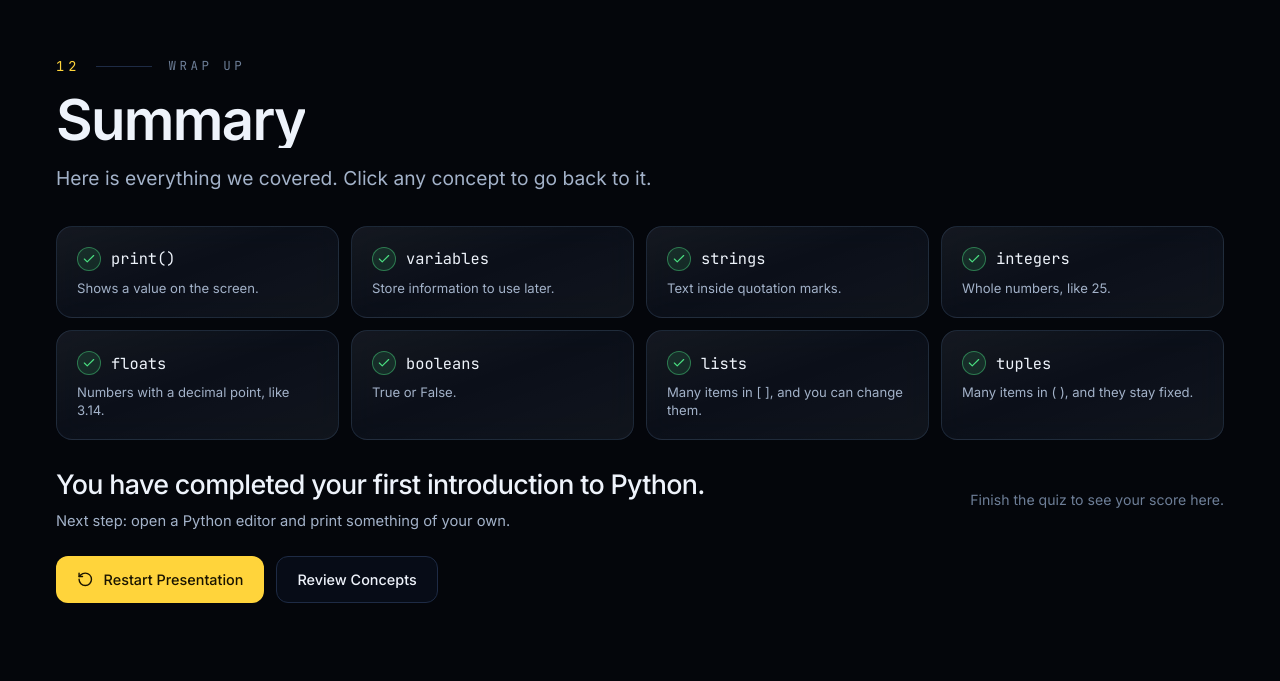
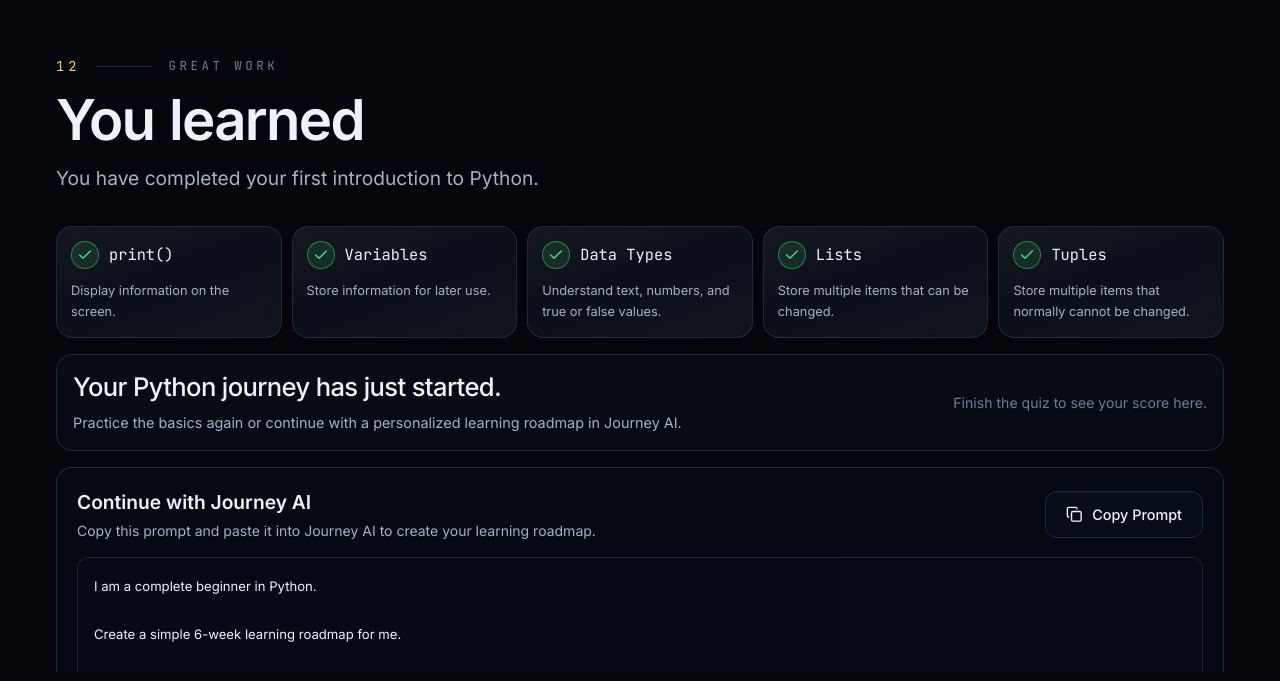
Before and after one commit to muntherh/python-basics-interactive-workshop, a React (Vite) app: page / in a window 1280 px wide. Shown: the part 8824-9505 px from the top of the page. Built offline with nearby package versions, Linux system fonts and the light colour scheme.

Commit message:
Add Journey AI prompt copy section

```diff
--- a/src/sections/SummarySection.tsx
+++ b/src/sections/SummarySection.tsx
@@ -1,73 +1,145 @@
 import { motion, useReducedMotion } from "framer-motion";
-import { Check, RotateCcw, Sparkles } from "lucide-react";
+import { useState } from "react";
+import {
+  Check,
+  CheckCheck,
+  Copy,
+  ExternalLink,
+  RotateCcw,
+  Sparkles,
+} from "lucide-react";
 import { ActionButton } from "@/components/ActionButton";
 import {
   PresentationSection,
   type SectionProps,
 } from "@/components/PresentationSection";
 import { Reveal } from "@/components/Reveal";
-import { SUMMARY_CONCEPTS } from "@/data/lesson";
 import { SLIDE_INDEX } from "@/data/slides";
 import { useDeck } from "@/hooks/useDeckContext";
 
-/** Slide 12 — everything covered, the closing line, and the way back. */
+/* ضع رابط Journey AI الحقيقي هنا */
+const JOURNEY_AI_URL = "https://journey-ai.replit.app";
+const JOURNEY_AI_PROMPT = `I am a complete beginner in Python.
+
+Create a simple 6-week learning roadmap for me.
+
+My goal is to understand Python fundamentals and build one small beginner project.
+
+I can study 30 minutes per day, 5 days per week.
+
+Please include:
+
+- Python basics
+- Variables and data types
+- Strings
+- Lists and tuples
+- Input and output
+- Conditions
+- Loops
+- Functions
+- One small final project
+
+For each week, include:
+
+- Clear learning goals
+- Simple tasks
+- One beginner-friendly practice activity
+- Recommended free learning resources
+- A short weekly check-in
+
+Keep everything simple, practical, and suitable for a complete beginner.`;
+/** Slide 12 — final learning summary and next steps. */
 export function SummarySection({ index, registerRef }: SectionProps) {
   const reduceMotion = useReducedMotion();
-  const { goTo, restart, quizResult } = useDeck();
+  const [copied, setCopied] = useState(false);
+  const { goTo, quizResult } = useDeck();
+
+  const learnedConcepts = [
+    {
+      label: "print()",
+      description: "Display information on the screen.",
+    },
+    {
+      label: "Variables",
+      description: "Store information for later use.",
+    },
+    {
+      label: "Data Types",
+      description: "Understand text, numbers, and true or false values.",
+    },
+    {
+      label: "Lists",
+      description: "Store multiple items that can be changed.",
+    },
+    {
+      label: "Tuples",
+      description: "Store multiple items that normally cannot be changed.",
+    },
+  ];
+
+  function openJourneyAI() {
+    if (!JOURNEY_AI_URL.startsWith("https")) {
+      window.alert("Add the Journey AI URL inside SummarySection.tsx first.");
+      return;
+    }
+
+    window.open(JOURNEY_AI_URL, "_blank", "noopener,noreferrer");
+  }
 
   return (
     <PresentationSection
       index={index}
       registerRef={registerRef}
-      eyebrow="Wrap up"
-      title="Summary"
-      lead="Here is everything we covered. Click any concept to go back to it."
+      eyebrow="Great work"
+      title="You learned"
+      lead="You have completed your first introduction to Python."
       width="wide"
     >
-      <ul className="grid grid-cols-2 gap-2.5 sm:gap-3 lg:grid-cols-4">
-        {SUMMARY_CONCEPTS.map((concept, conceptIndex) => (
-          <li key={concept.id}>
-            <motion.button
-              type="button"
-              onClick={() => goTo(concept.slideIndex)}
-              initial={reduceMotion ? false : { opacity: 0, y: 16 }}
+      <ul className="grid grid-cols-2 gap-2.5 lg:grid-cols-5">
+        {learnedConcepts.map((concept, conceptIndex) => (
+          <motion.li
+            key={concept.label}
+            initial={reduceMotion ? false : { opacity: 0, y: 18 }}
             whileInView={{ opacity: 1, y: 0 }}
             viewport={{ once: true, amount: 0.4 }}
             transition={{
-                duration: 0.5,
-                delay: reduceMotion ? 0 : conceptIndex * 0.055,
+              duration: 0.45,
+              delay: reduceMotion ? 0 : conceptIndex * 0.07,
               ease: [0.22, 1, 0.36, 1],
             }}
-              whileHover={reduceMotion ? undefined : { y: -3 }}
-              className="glass glass-hover flex h-full w-full cursor-pointer flex-col gap-2 rounded-2xl p-4 text-left sm:p-5"
+            whileHover={reduceMotion ? undefined : { y: -4 }}
+            className="glass glass-hover rounded-2xl p-3.5"
           >
             <span className="flex items-center gap-2.5">
               <span
                 aria-hidden="true"
-                  className="flex h-6 w-6 shrink-0 items-center justify-center rounded-full border border-ok/45 bg-ok/12 text-ok"
+                className="flex h-7 w-7 shrink-0 items-center justify-center rounded-full border border-ok/45 bg-ok/12 text-ok"
               >
-                  <Check className="h-3.5 w-3.5" />
+                <Check className="h-4 w-4" />
               </span>
-                <span className="font-mono text-[clamp(0.92rem,1.2vw,1.25rem)] text-chalk">
+
+              <span className="font-mono text-[clamp(0.95rem,1.2vw,1.2rem)] text-chalk">
                 {concept.label}
               </span>
             </span>
-              <span className="text-[clamp(0.82rem,1vw,1.05rem)] leading-snug text-mist">
-                {concept.recap}
-              </span>
-            </motion.button>
-          </li>
+
+            <p className="mt-3 text-[clamp(0.8rem,0.95vw,1rem)] leading-relaxed text-mist">
+              {concept.description}
+            </p>
+          </motion.li>
         ))}
       </ul>
 
       <Reveal delay={0.2}>
-        <div className="mt-[clamp(1.25rem,3.5vh,2.5rem)] grid items-center gap-5 lg:grid-cols-[1fr_auto] lg:gap-10">
+        <div className="mt-4 grid items-center gap-4 rounded-2xl border border-line bg-navy-900/45 p-4 lg:grid-cols-[1fr_auto] lg:gap-8">
           <div>
-            <p className="text-[clamp(1.15rem,2.1vw,2.1rem)] leading-tight font-medium tracking-tight text-chalk">
-              You have completed your first introduction to Python.
+            <p className="text-[clamp(1.15rem,2vw,2rem)] leading-tight font-medium tracking-tight text-chalk">
+              Your Python journey has just started.
             </p>
-            <p className="mt-2 text-[clamp(0.92rem,1.15vw,1.2rem)] text-mist">
-              Next step: open a Python editor and print something of your own.
+
+            <p className="mt-2 max-w-2xl text-[clamp(0.9rem,1.1vw,1.15rem)] leading-relaxed text-mist">
+              Practice the basics again or continue with a personalized learning
+              roadmap in Journey AI.
             </p>
           </div>
 
@@ -77,10 +149,12 @@ export function SummarySection({ index, registerRef }: SectionProps) {
                 aria-hidden="true"
                 className="h-6 w-6 shrink-0 text-py-yellow"
               />
+
               <div>
                 <p className="font-mono text-[0.7rem] tracking-[0.24em] text-dim uppercase">
                   Quiz score
                 </p>
+
                 <p className="mt-0.5 font-mono text-[clamp(1.35rem,2.2vw,2rem)] text-chalk tabular-nums">
                   <span className="text-py-yellow">{quizResult.score}</span>
                   <span className="mx-1 text-dim">/</span>
@@ -95,19 +169,71 @@ export function SummarySection({ index, registerRef }: SectionProps) {
           )}
         </div>
       </Reveal>
+<Reveal delay={0.26}>
+  <div className="mt-4 rounded-2xl border border-py-blue/25 bg-navy-950/70 p-4 sm:p-5">
+    <div className="flex flex-wrap items-center justify-between gap-3">
+      <div>
+        <p className="font-display text-[clamp(1.05rem,1.5vw,1.35rem)] font-semibold text-chalk">
+          Continue with Journey AI
+        </p>
 
+        <p className="mt-1 text-sm text-mist">
+          Copy this prompt and paste it into Journey AI to create your learning roadmap.
+        </p>
+      </div>
+
+      <ActionButton
+        icon={copied ? CheckCheck : Copy}
+        variant={copied ? "accent" : "outline"}
+        onClick={async () => {
+          await navigator.clipboard.writeText(JOURNEY_AI_PROMPT);
+          setCopied(true);
+          window.setTimeout(() => setCopied(false), 2000);
+        }}
+      >
+        {copied ? "Copied!" : "Copy Prompt"}
+      </ActionButton>
+    </div>
+
+    <textarea
+      value={JOURNEY_AI_PROMPT}
+      readOnly
+      aria-label="Journey AI Python learning prompt"
+      className="mt-4 min-h-[180px] w-full resize-y rounded-xl border border-line bg-navy-950/80 p-4 font-mono text-[0.82rem] leading-6 text-chalk outline-none"
+    />
+
+    <div className="mt-3 grid gap-2 text-sm text-mist sm:grid-cols-4">
+      <span>1. Copy the prompt</span>
+      <span>2. Open Journey AI</span>
+      <span>3. Paste the prompt</span>
+      <span>4. Generate your roadmap</span>
+    </div>
+  </div>
+</Reveal>
       <Reveal delay={0.28}>
-        <div className="mt-[clamp(1.1rem,3vh,2rem)] flex flex-wrap gap-3">
-          <ActionButton variant="accent" icon={RotateCcw} onClick={restart}>
-            Restart Presentation
+        <div className="mt-4 flex flex-wrap gap-3">
+          <ActionButton
+            variant="accent"
+            icon={RotateCcw}
+            onClick={() => goTo(SLIDE_INDEX["what-is-python"] ?? 1)}
+          >
+            Practice Again
           </ActionButton>
+
           <ActionButton
             variant="outline"
-            onClick={() => goTo(SLIDE_INDEX["what-is-python"] ?? 1)}
+            icon={ExternalLink}
+            onClick={openJourneyAI}
           >
-            Review Concepts
+            Continue with Journey AI
           </ActionButton>
         </div>
+      </Reveal>
+
+      <Reveal delay={0.34}>
+        <p className="mt-3 font-mono text-[0.7rem] tracking-[0.18em] text-dim uppercase">
+          Learn → Practice → Build your roadmap
+        </p>
       </Reveal>
     </PresentationSection>
   );
```
Lines whose indentation alone changed are shown as unchanged.
